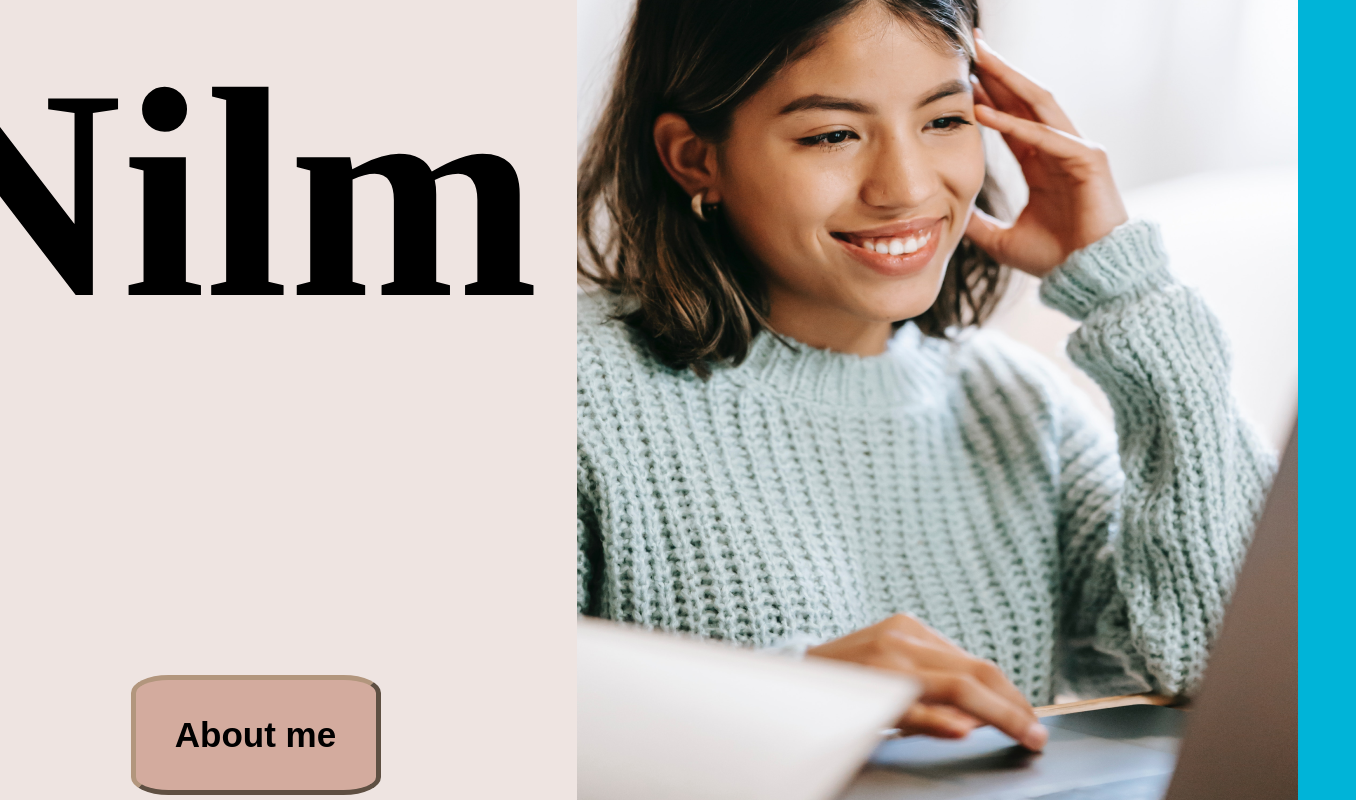
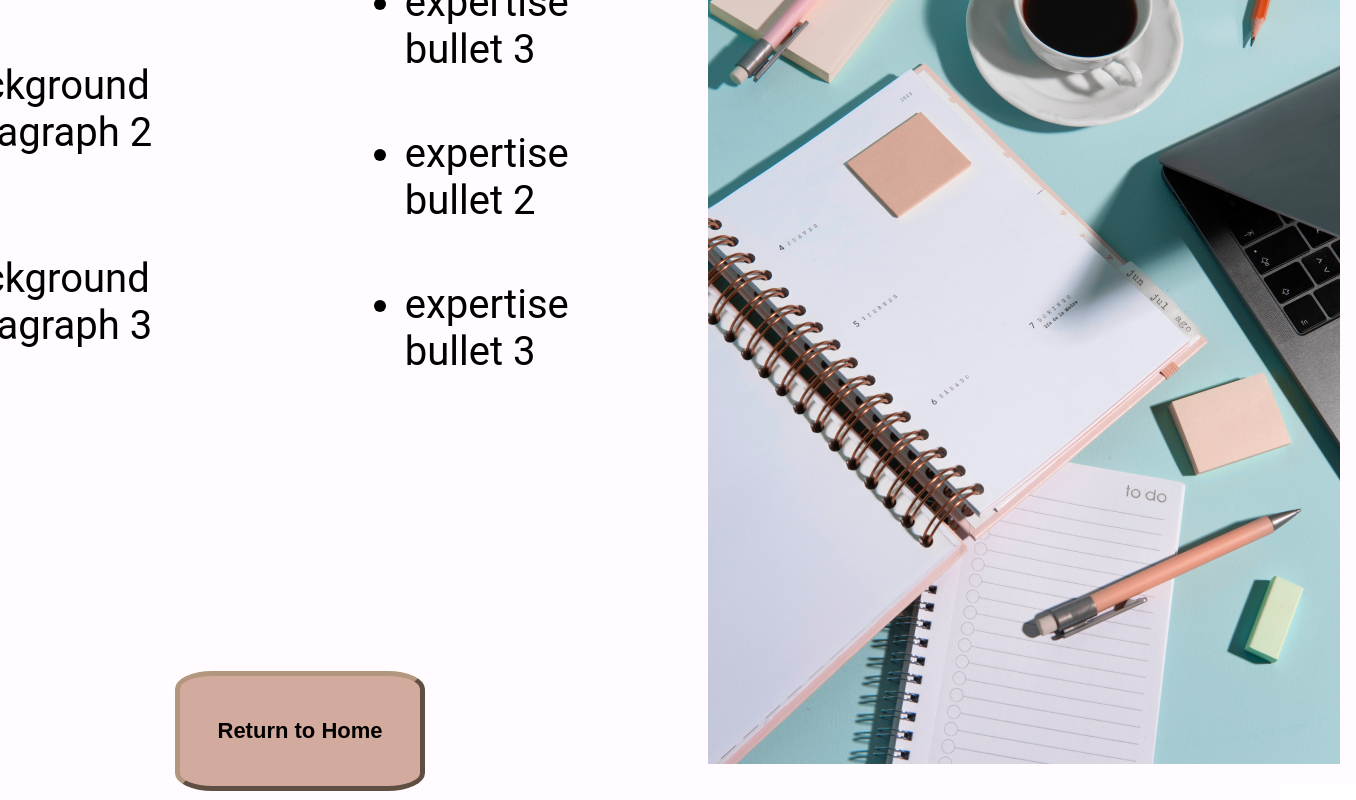
Before and after one commit to Lindris/portfolio-teama, a React (Create React App) app in the folder portfolio-teama/: page /Page2 in a window 1280 px wide. Shown: the part 540-1340 px from the top of the page, 1356 px wide, since content can reach past the window. Built offline with nearby package versions, Linux system fonts and the light colour scheme.

Commit message:
css for page 2 added but doesn't render yet

```diff
--- /dev/null
+++ b/package.json
@@ -0,0 +1,5 @@
+{
+  "dependencies": {
+    "react-router-dom": "^6.11.1"
+  }
+}
--- a/portfolio-teama/src/App.css
+++ b/portfolio-teama/src/App.css
@@ -45,7 +45,7 @@ body {
 
 }
 
-.App-header {
+/* .App-header {
   background-color: #EEE4E1;
   min-height: 100vh;
   display: flex;
@@ -54,7 +54,7 @@ body {
   justify-content: center;
   font-size: calc(10px + 2vmin);
   color: #242121;
-}
+} */
 
 
 .grid-container {
@@ -124,6 +124,7 @@ justify-content: right;
   grid-row: 3/4;
   grid-column: 1;
   text-transform: uppercase;
+ padding: 40px;
 }
 
 
--- a/portfolio-teama/src/App.js
+++ b/portfolio-teama/src/App.js
@@ -1,34 +1,41 @@
+import React from "react";
 import "./App.css";
-// import Page2 from './Pages/Page2/Page2';
-
-
+import Page2 from "./Pages/Page2/Page2";
+import { BrowserRouter as Router, Routes, Route } from "react-router-dom";
 
 function App() {
   return (
-    // <div className="App">
-    <div className='grid-container'>
-      {/* <header className="App-header"> */}
+    <Page2></Page2>
+    // <Router>
+    //   <Page2 />
+    //   <Routes>
+    //     <Route exact path="/" element={<App />} />
+    //     <Route path="/Page2" element={<Page2 />} />
+    //     <div className="App">
+    //       <div className="grid-container">
+    //         <header className="App-header">
+    //           <div className="Box1">
+    //             <h1>
+    //               Anna <br></br> Nilm
+    //             </h1>
+    //           </div>
+    //           <div className="box2">
+    //             <img src="girl.png" className="girl box2" alt="girl"></img>
+    //           </div>
 
-      <div className='Box1'>
-        <h1 >Anna <br></br> Nilm</h1>
-        </div>
-        <div className='box2'>
-      <img src='girl.png' className="girl box2"alt='girl'></img>
-      </div>
+    //           <button className="about">About me</button>
 
-        {/* <div className="about Box3">About me */}
-        <button className="about">About me</button>
-        {/* </div> */}
-       <div className="box4">
-        <h3>Aspiring Web Developer</h3>
-        </div>
-      <div className="box5">
-        <h3 className='contact'>Contact Me </h3>
-       </div>
-      {/* </header> */}
-    </div>
-
-
+    //           <div className="box4">
+    //             <h3>Aspiring Web Developer</h3>
+    //           </div>
+    //           <div className="box5">
+    //             <h3 className="contact">Contact Me </h3>
+    //           </div>
+    //         </header>
+    //       </div>
+    //     </div>
+    //   </Routes>
+    // </Router>
   );
 }
 
--- a/portfolio-teama/src/Button.css
+++ b/portfolio-teama/src/Button.css
@@ -2,6 +2,6 @@
 background-color: blueviolet;
 }
 
-.button {
+button {
  background-color: blueviolet;
 }
--- a/portfolio-teama/src/Pages/Page2/Page2.css
+++ b/portfolio-teama/src/Pages/Page2/Page2.css
@@ -0,0 +1,225 @@
+/* .App {
+  text-align: center;
+}
+
+.App-logo {
+  height: 40vmin;
+  pointer-events: none;
+} */
+
+/* @fontface {
+  font-family:Roboto;
+  src: url("https://fonts.googleapis.com/css2?family=Roboto:wght@300&display=swap")
+} */
+
+/* @fontface {
+  font-family: Unbounded;
+  src: url("https://fonts.googleapis.com/css2?family=Roboto:wght@300&family=Unbounded&display=swap")
+} */
+
+
+/* @fontface {
+  font-family: Unbounded;
+  src: url("https://fonts.googleapis.com/css2?family=League+Spartan:wght@500&family=Roboto:wght@300&family=Unbounded&display=swap")
+} */
+
+
+@fontface {
+ font-family: Mali;
+ src: url("https://fonts.googleapis.com/css2?family=League+Spartan:@300&family=Unboundedwght@500&family=Mali:wght@500;600&family=Roboto:wght&display=swap")
+}
+
+@media (prefers-reduced-motion: no-preference) {
+ .App-logo {
+   animation: App-logo-spin infinite 20s linear;
+ }
+}
+
+body {
+ font-family: 'Roboto', sans-serif;
+  margin-left:0em;
+ margin-right: 0em;
+ margin-bottom: 0em;
+ min-height: 100vh;
+ min-width: 100vh;
+
+}
+
+/* .App-header {
+ background-color: #EEE4E1;
+ min-height: 100vh;
+ display: flex;
+ flex-direction: column;
+ align-items: center;
+ justify-content: center;
+ font-size: calc(10px + 2vmin);
+ color: #242121;
+} */
+
+
+.grid-container {
+ display: grid;
+ grid-template-columns:1fr 1fr 1fr;
+ grid-column-gap:1em;
+ grid-row-gap: 1em;
+ grid-template-rows: 2fr 1fr ;
+align-items: center;
+justify-content: center;
+ grid-gap: 1em;
+ /* grid-auto-rows:300px; */
+
+ /* for flexible height to adjust to contents use minmax */
+ grid-auto-rows: minmax(200px, auto);
+margin: 0%;
+ background-color: #FFFBFF;
+
+ justify-items:center;
+ align-items: center;
+}
+
+.Box1 {
+ grid-column:1/2;
+ grid-row: 1/2;
+
+}
+
+.Box2 {
+  grid-column: 2/3;
+ grid-row: 1/2;
+}
+
+
+
+.Box3 {
+ grid-row:1/4;
+ grid-column: 3;
+ align-self: center;
+
+}
+
+button {
+ grid-row: 2;
+ grid-column: 1/3;
+ background-color: #D3AB9E;
+ height: 120px;
+ width: 250px;
+ margin:-10px;
+ border-radius: 15%;
+ border-width: 5px;
+ border-color: #B2967D;
+font-size: 35px;
+font-family:'Roboto' sans-serif;
+
+font-weight: 900;
+align-items: right;
+justify-content: right;
+}
+
+/* .box4 {
+ grid-row: 3/4;
+ grid-column: 1;
+ text-transform: uppercase;
+
+} */
+
+
+/* .box5 {
+ grid-row: 3/4;
+ grid-column: 2;
+ justify-content: left;
+ text-transform: uppercase;
+} */
+
+
+
+/* layout of components in a grid */
+.grid-container > div{
+ background-color: #FFFBFF;
+ padding: 1em;
+}
+
+.App-link {
+ color: #61dafb;
+}
+
+/* @keyframes App-logo-spin {
+ from {
+   transform: rotate(0deg);
+ }
+ to {
+   transform: rotate(360deg);
+ }
+} */
+
+
+
+/* .about {
+ background-color: #D3AB9E;
+ height: 80px;
+ width: 160px;
+ margin-top: 200px;
+ border-radius: 15%;
+ border-width: 5px;
+ border-color: #B2967D;
+font-size: 25px;
+font-family:'Roboto' sans-serif;
+
+font-weight: 900;
+align-items: right;
+justify-content: right;
+
+} */
+
+/* .about:hover {
+background-color: #c3e4e4;
+color: black;
+text-decoration: underline;
+font-weight: 800;
+
+} */
+
+
+h3 {
+ font-size: 70px;
+font-family:'Roboto' sans-serif;
+/* font-stretch: 20px; */
+font-weight: 9000;
+/* margin-top: 200px; */
+}
+
+
+/* h2 {
+  font-family:'Roboto' sans-serif;
+} */
+
+
+li {
+  font-size: 40px;
+}
+
+
+p {
+  font-size: 40px;
+}
+
+.home {
+  font-size: 22px;
+}
+
+.home:hover {
+background-color:#c3e4e4;
+text-decoration: underline;
+font-weight: 800;
+}
+
+.desk {
+ min-height:100vh;
+ max-height: auto;
+/* margin-right: 0;
+margin-left: auto; */
+/* width: 40%;
+height:50cm; */
+/* display:block; */
+/* grid-column: 2/2;
+grid-row: 2; */
+}
--- a/portfolio-teama/src/Pages/Page2/Page2.js
+++ b/portfolio-teama/src/Pages/Page2/Page2.js
@@ -1,16 +1,47 @@
-import "./App.css";
+import React from "react";
+
+// import '../../App.css';
+import "./Page2.css";
 
 function Page2() {
   return (
     <div className="Page2">
-      <header className="App-header">
-      <img src='desk.png' className='desk' alt='desk'></img>
+      <div></div>
 
-        <button>Return to Home</button>
-        <h3>Background</h3>
-        <h3>Expertise</h3>
-       <button>Return to Home</button>
-      </header>
+      <div className="grid-container">
+        <div className="Image Box3">
+          Box3
+          <img src="desk.png" className="desk" alt="desk"></img>
+        </div>
+        <div className="Background Box1">
+          <h3 className="Background-heading">Background</h3>
+          <div className="Background-list Box1">
+            <p>background paragraph 1</p>
+            <br></br>
+            <p>background paragraph 2</p>
+            <br></br>
+            <p>background paragraph 3</p>
+            <br></br>
+          </div>
+        </div>
+
+        <div className="Expertise Box2">
+
+          <h3>Expertise</h3>
+          <ul>
+            <li>expertise bullet 2</li><br></br><br></br>
+            <br></br>
+            <li>expertise bullet 3</li><br></br><br></br>
+            <br></br>
+            <li>expertise bullet 2</li><br></br><br></br>
+            <br></br>
+            <li>expertise bullet 3</li><br></br><br></br>
+            <br></br>
+          </ul>
+        </div>
+        <button className="home">Return to Home</button>
+      </div>
+
     </div>
   );
 }
--- a/portfolio-teama/src/index.css
+++ b/portfolio-teama/src/index.css
@@ -5,10 +5,10 @@ body {
     sans-serif;
   -webkit-font-smoothing: antialiased;
   -moz-osx-font-smoothing: grayscale;
-  background-color: #00B4D8;
+  /* background-color: #00B4D8; */
 }
 
-code {
+/* code {
   font-family: source-code-pro, Menlo, Monaco, Consolas, 'Courier New',
     monospace;
-}
+} */
--- a/portfolio-teama/src/index.js
+++ b/portfolio-teama/src/index.js
@@ -3,13 +3,14 @@ import ReactDOM from 'react-dom/client';
 import './index.css';
 import App from './App';
 import reportWebVitals from './reportWebVitals';
-// import Page2 from './Pages/Page2/Page2';
 
+// ReactDOM.render(
 const root = ReactDOM.createRoot(document.getElementById('root'));
 root.render(
   <React.StrictMode>
     <App />
-  </React.StrictMode>
+  </React.StrictMode>,
+
 );
 
 // If you want to start measuring performance in your app, pass a function
```
Also changed, not shown: 1 other file (tests, documents, lock files or other folders).
